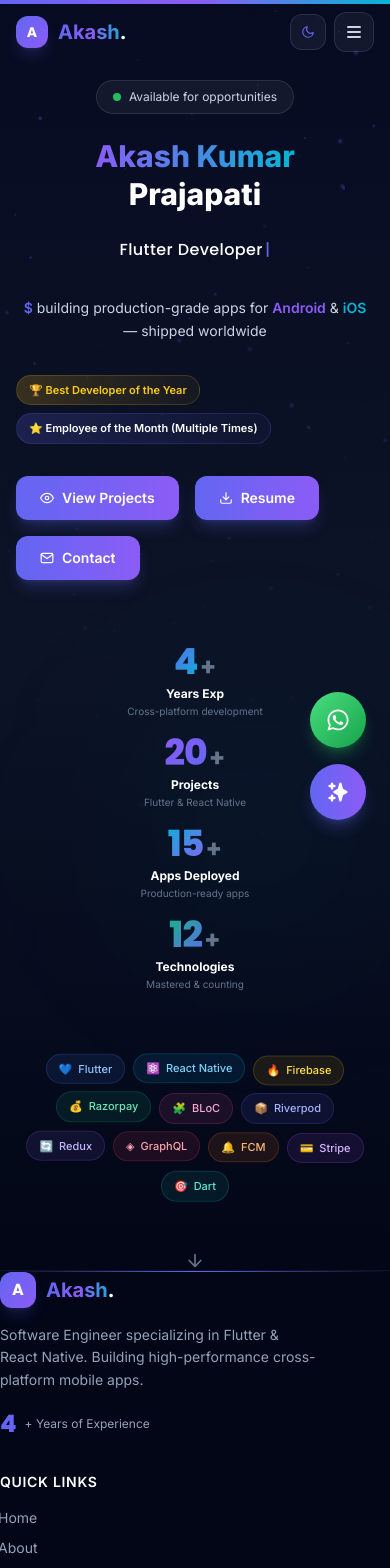
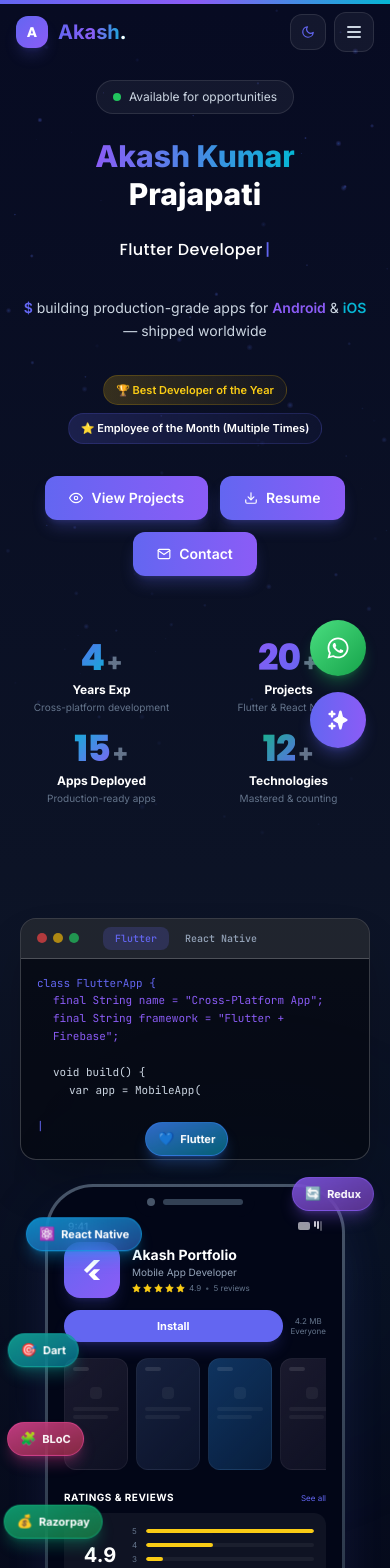
Before and after one commit to akashkumar7313/akash-portfolio, a Next.js app: page / in a window 390 px wide. Shown: the top 1568 px of the page. Built offline with nearby package versions, Linux system fonts and the light colour scheme.

Commit message:
section complted

```diff
--- a/src/components/layout/BackToTop.tsx
+++ b/src/components/layout/BackToTop.tsx
@@ -24,8 +24,8 @@ export default function BackToTop() {
           exit={{ opacity: 0, y: 20, scale: 0.8 }}
           whileHover={{ scale: 1.1 }}
           whileTap={{ scale: 0.9 }}
-          onClick={() => window.scrollTo({ top: 0, behavior: "smooth" })}
-          className="fixed bottom-6 right-6 z-40 w-12 h-12 rounded-xl bg-gradient-to-r from-accent-blue to-accent-purple flex items-center justify-center text-white shadow-lg shadow-accent-blue/25 hover:shadow-accent-blue/40 transition-shadow duration-300"
+          onClick={() => window.scrollTo({ top: 0, behavior: "auto" })}
+          className="fixed bottom-6 right-6 z-40 w-14 h-14 rounded-full bg-gradient-to-r from-accent-blue to-accent-purple flex items-center justify-center text-white shadow-lg shadow-accent-blue/25 hover:shadow-accent-blue/40 transition-shadow duration-300"
           aria-label="Back to top"
         >
           <FiArrowUp className="text-lg" />
--- a/src/components/layout/Footer.tsx
+++ b/src/components/layout/Footer.tsx
@@ -65,13 +65,13 @@ export default function Footer() {
         className="h-px bg-gradient-to-r from-transparent via-accent-blue to-transparent origin-left"
       />
 
-      <div className="max-width  sm:px-8 md:py-12">
+      <div className="max-width px-4 py-8 sm:px-8 md:py-12">
         <motion.div
           variants={containerVariants}
           initial="hidden"
           whileInView="visible"
           viewport={{ once: true }}
-          className="grid grid-cols-1 sm:grid-cols-2 lg:grid-cols-12 gap-8 md:gap-12"
+          className="grid grid-cols-1 sm:grid-cols-2 lg:grid-cols-12 gap-6 md:gap-12"
         >
           <motion.div variants={itemVariants} className="sm:col-span-2 lg:col-span-4">
             <Link href="/" className="inline-flex items-center gap-2.5 group mb-4">
@@ -120,7 +120,7 @@ export default function Footer() {
             </h4>
 
             {/* Fixed wrapper */}
-            <div className="w-[350px] mx-auto min-h-[300px]">
+            <div className="w-full max-w-[350px] mx-auto min-h-[200px] sm:min-h-[300px]">
 
               {/* Light + Dark handled by LinkedIn itself */}
               <div
--- a/src/components/layout/WhatsAppButton.tsx
+++ b/src/components/layout/WhatsAppButton.tsx
@@ -26,7 +26,7 @@ export default function WhatsAppButton() {
           exit={{ opacity: 0, scale: 0, rotate: 90 }}
           whileHover={{ scale: 1.1 }}
           whileTap={{ scale: 0.9 }}
-          className="fixed bottom-24 right-6 z-40 w-14 h-14 rounded-full bg-gradient-to-br from-green-400 to-green-600 flex items-center justify-center text-dark-100 dark:text-white text-2xl shadow-lg shadow-green-500/30 hover:shadow-green-500/50 transition-shadow duration-300"
+          className="fixed bottom-[168px] lg:bottom-24 right-6 z-50 w-14 h-14 rounded-full bg-gradient-to-br from-green-400 to-green-600 flex items-center justify-center text-white text-2xl shadow-lg shadow-green-500/30 hover:shadow-green-500/50 hover:shadow-xl transition-shadow duration-300"
           aria-label="Chat on WhatsApp"
         >
           <FaWhatsapp />
--- a/src/components/sections/Chatbot.tsx
+++ b/src/components/sections/Chatbot.tsx
@@ -74,6 +74,28 @@ export default function Chatbot() {
     sendMessage(input);
   };
 
+  const askSuggestion = async (text: string) => {
+    if (!text.trim() || loading) return;
+    setLoading(true);
+    try {
+      const res = await fetch("/api/chat", {
+        method: "POST",
+        headers: { "Content-Type": "application/json" },
+        body: JSON.stringify({ message: text.trim() }),
+      });
+      const data = await res.json();
+      const botMsg: Message = { role: "bot", text: data.reply || "Sorry, I didn't understand that." };
+      setMessages((prev) => [...prev, botMsg]);
+    } catch {
+      setMessages((prev) => [
+        ...prev,
+        { role: "bot", text: "Sorry, I'm having trouble connecting right now. Please try again." },
+      ]);
+    } finally {
+      setLoading(false);
+    }
+  };
+
   return (
     <>
       <motion.button
@@ -82,7 +104,7 @@ export default function Chatbot() {
         whileHover={{ scale: 1.1 }}
         whileTap={{ scale: 0.9 }}
         onClick={() => setOpen(true)}
-        className="fixed bottom-6 right-6 z-40 w-14 h-14 rounded-full bg-gradient-to-r from-accent-blue to-accent-purple flex items-center justify-center text-white text-2xl shadow-lg shadow-accent-blue/30 hover:shadow-accent-blue/50 transition-shadow duration-300"
+        className="fixed bottom-24 lg:bottom-6 right-6 z-50 w-14 h-14 rounded-full bg-gradient-to-r from-accent-blue to-accent-purple flex items-center justify-center text-white text-2xl shadow-lg shadow-accent-blue/30 hover:shadow-accent-blue/50 hover:shadow-xl transition-shadow duration-300"
         aria-label="Open chatbot"
       >
         <HiSparkles />
@@ -166,7 +188,7 @@ export default function Chatbot() {
                   {quickQuestions.map((q) => (
                     <button
                       key={q}
-                      onClick={() => sendMessage(q)}
+                      onClick={() => askSuggestion(q)}
                       className="px-3 py-1.5 text-[11px] font-medium rounded-full bg-[var(--glass-5)] border border-[var(--glass-10)] text-dark-300 hover:text-dark-100 dark:text-white hover:bg-[var(--glass-10)] hover:border-[var(--glass-20)] transition-all"
                     >
                       {q}
--- a/src/components/sections/Hero.tsx
+++ b/src/components/sections/Hero.tsx
@@ -166,13 +166,13 @@ export default function Hero() {
       let att = 0;
       do {
         const r = Math.random();
-        if (r < 0.10) { side = "tl"; y = Math.floor(Math.random() * 18 - 5); p = { top: `${y}%`, left: `${-Math.floor(Math.random() * 12 + 3)}%` }; }
-        else if (r < 0.20) { side = "tr"; y = Math.floor(Math.random() * 18 - 5); p = { top: `${y}%`, right: `${-Math.floor(Math.random() * 12 + 3)}%` }; }
+        if (r < 0.10) { side = "tl"; y = Math.floor(Math.random() * 18 - 5); p = { top: `${y}%`, left: `${-Math.floor(Math.random() * 6 + 3)}%` }; }
+        else if (r < 0.20) { side = "tr"; y = Math.floor(Math.random() * 18 - 5); p = { top: `${y}%`, right: `${-Math.floor(Math.random() * 6 + 3)}%` }; }
         else if (r < 0.40) { side = "t"; y = Math.floor(Math.random() * 12 - 20); p = { top: `${y}%`, left: `${Math.floor(Math.random() * 55 + 10)}%` }; }
-        else if (r < 0.50) { side = "bl"; y = 100 - Math.floor(Math.random() * 12 + 3); p = { top: `${y}%`, left: `${-Math.floor(Math.random() * 12 + 3)}%` }; }
-        else if (r < 0.62) { side = "br"; y = 100 - Math.floor(Math.random() * 12 + 3); p = { top: `${y}%`, right: `${-Math.floor(Math.random() * 12 + 3)}%` }; }
-        else if (r < 0.81) { side = "l"; y = Math.floor(Math.random() * 90 - 5); p = { top: `${y}%`, left: `${-Math.floor(Math.random() * 12 + 14)}%` }; }
-        else { side = "r"; y = Math.floor(Math.random() * 90 - 5); p = { top: `${y}%`, right: `${-Math.floor(Math.random() * 12 + 14)}%` }; }
+        else if (r < 0.50) { side = "bl"; y = 100 - Math.floor(Math.random() * 12 + 3); p = { top: `${y}%`, left: `${-Math.floor(Math.random() * 6 + 3)}%` }; }
+        else if (r < 0.60) { side = "br"; y = 100 - Math.floor(Math.random() * 12 + 3); p = { top: `${y}%`, right: `${-Math.floor(Math.random() * 6 + 3)}%` }; }
+        else if (r < 0.80) { side = "l"; y = Math.floor(Math.random() * 90 - 5); p = { top: `${y}%`, left: `${-Math.floor(Math.random() * 8 + 8)}%` }; }
+        else { side = "r"; y = Math.floor(Math.random() * 90 - 5); p = { top: `${y}%`, right: `${-Math.floor(Math.random() * 8 + 8)}%` }; }
         att++;
       } while (used.some(u => u.side[0] === side[0] && Math.abs(u.y - y) < 5) && att < 50);
       used.push({ side, y });
@@ -329,7 +329,7 @@ export default function Hero() {
               initial={{ opacity: 0, y: 20 }}
               animate={{ opacity: 1, y: 0 }}
               transition={{ duration: 0.6, delay: 0.55 }}
-              className="flex flex-wrap gap-2 mb-8"
+              className="flex flex-wrap items-center justify-center lg:justify-start gap-2 mb-8"
             >
               <span className="inline-flex items-center gap-1.5 px-3 py-1.5 text-[11px] font-semibold rounded-full bg-gradient-to-r from-yellow-500/20 to-yellow-500/5 border border-yellow-500/20 text-yellow-400">
                 🏆 Best Developer of the Year
@@ -343,7 +343,7 @@ export default function Hero() {
               initial={{ opacity: 0, y: 30 }}
               animate={{ opacity: 1, y: 0 }}
               transition={{ duration: 0.8, delay: 0.65 }}
-              className="flex flex-wrap items-center gap-4 mb-8"
+              className="flex flex-wrap items-center justify-center lg:justify-start gap-3 mb-8"
             >
               <Link href="/projects" className="btn-primary flex items-center gap-2 text-sm">
                 <FiEye />
@@ -366,7 +366,7 @@ export default function Hero() {
           </div>
 
           {/* Right - Phone + Code side by side */}
-          <div className="hidden lg:flex items-start justify-center gap-6">
+          <div className="flex flex-col lg:flex-row items-center lg:items-start justify-center gap-6">
 
 
             {/* Code — side by side with phone */}
@@ -374,10 +374,10 @@ export default function Hero() {
               initial={{ opacity: 0, x: 50 }}
               animate={{ opacity: codeVisible ? 1 : 0, x: codeVisible ? 0 : 50 }}
               transition={{ duration: 0.8, delay: 1.6 }}
-              className="w-[350px] mt-16"
+              className="w-full max-w-[350px] mt-16"
             >
-              <div className="glass rounded-2xl overflow-hidden border border-white/5 shadow-2xl shadow-accent-blue/10">
-                <div className="flex items-center gap-2 px-4 py-2 bg-white/5 border-b border-white/5">
+              <div className="rounded-2xl overflow-hidden border border-dark-300 dark:border-white/20 bg-dark-900 dark:bg-black/40 shadow-2xl shadow-black/10 dark:shadow-black/30">
+                <div className="flex items-center gap-2 px-4 py-2 bg-dark-100 dark:bg-white/10 border-b border-dark-300 dark:border-white/20">
                   <div className="flex gap-1.5">
                     <div className="w-2.5 h-2.5 rounded-full bg-red-500/70" />
                     <div className="w-2.5 h-2.5 rounded-full bg-yellow-500/70" />
@@ -409,16 +409,16 @@ export default function Hero() {
                 initial={{ opacity: 0, y: 20 }}
                 animate={{ opacity: 1, y: 0 }}
                 transition={{ duration: 0.8, delay: 1.3 }}
-                className="flex flex-col items-center gap-2 mt-24"
+                className="flex-col items-center gap-2 mt-24 hidden md:flex"
               >
                 <span className="text-dark-500 text-sm font-semibold uppercase tracking-wider">Available on</span>
                 <div className="flex items-center gap-3">
-                  <a href="" target="_blank" rel="noopener noreferrer" className="inline-flex items-center gap-2 px-4 py-3 bg-white/5 border border-white/10 rounded-xl text-white text-xs font-medium hover:bg-white/10 hover:border-green-400/50 transition-all duration-300">
+                  <a href="" target="_blank" rel="noopener noreferrer" className="inline-flex items-center gap-2 px-4 py-3 bg-dark-200 dark:bg-white/10 border border-dark-300 dark:border-white/20 rounded-xl text-dark-800 dark:text-white text-xs font-medium hover:bg-dark-300 dark:hover:bg-white/20 hover:border-green-400/50 transition-all duration-300">
                     <FaGooglePlay className="text-green-400 text-sm" />
                     Google Play
                   </a>
-                  <a href="" target="_blank" rel="noopener noreferrer" className="inline-flex items-center gap-2 px-4 py-3 bg-white/5 border border-white/10 rounded-xl text-white text-xs font-medium hover:bg-white/10 hover:border-accent-blue/50 transition-all duration-300">
-                    <FaApple className="text-white text-sm" />
+                  <a href="" target="_blank" rel="noopener noreferrer" className="inline-flex items-center gap-2 px-4 py-3 bg-dark-200 dark:bg-white/10 border border-dark-300 dark:border-white/20 rounded-xl text-dark-800 dark:text-white text-xs font-medium hover:bg-dark-300 dark:hover:bg-white/20 hover:border-accent-blue/50 transition-all duration-300">
+                    <FaApple className="text-dark-800 dark:text-white text-sm" />
                     App Store
                   </a>
                 </div>
@@ -431,7 +431,7 @@ export default function Hero() {
                 initial={{ opacity: 0, y: 40 }}
                 animate={{ opacity: 1, y: 0 }}
                 transition={{ duration: 0.8, delay: 1.2 }}
-                className="relative"
+                className="dark relative"
                 style={{ width: "300px", height: "620px" }}
               >
                 <div className="absolute inset-0 rounded-[3rem] bg-gradient-to-b from-dark-600 to-dark-800 p-[3px] shadow-2xl shadow-accent-blue/20">
@@ -552,20 +552,20 @@ export default function Hero() {
                 const p = {...badgePositions[i]};
                 if (!p.top && !p.bottom) return null;
                 const techColors: Record<string, { icon: string; from: string; to: string; border: string; text: string; shadow: string }> = {
-                  Flutter: { icon: "💙", from: "from-blue-500/30", to: "to-cyan-500/10", border: "border-blue-500/30", text: "text-blue-300", shadow: "shadow-blue-500/20" },
-                  Dart: { icon: "🎯", from: "from-teal-500/30", to: "to-cyan-500/10", border: "border-teal-500/30", text: "text-teal-300", shadow: "shadow-teal-500/20" },
-                  "React Native": { icon: "⚛️", from: "from-sky-500/30", to: "to-blue-500/10", border: "border-sky-500/30", text: "text-sky-300", shadow: "shadow-sky-500/20" },
-                  Firebase: { icon: "🔥", from: "from-yellow-500/30", to: "to-orange-500/10", border: "border-yellow-500/30", text: "text-yellow-300", shadow: "shadow-yellow-500/20" },
-                  Stripe: { icon: "💳", from: "from-purple-500/30", to: "to-indigo-500/10", border: "border-purple-500/30", text: "text-purple-300", shadow: "shadow-purple-500/20" },
-                  Razorpay: { icon: "💰", from: "from-emerald-500/30", to: "to-green-500/10", border: "border-emerald-500/30", text: "text-emerald-300", shadow: "shadow-emerald-500/20" },
-                  BLoC: { icon: "🧩", from: "from-pink-500/30", to: "to-rose-500/10", border: "border-pink-500/30", text: "text-pink-300", shadow: "shadow-pink-500/20" },
-                  Riverpod: { icon: "📦", from: "from-indigo-500/30", to: "to-violet-500/10", border: "border-indigo-500/30", text: "text-indigo-300", shadow: "shadow-indigo-500/20" },
-                  Redux: { icon: "🔄", from: "from-violet-500/30", to: "to-purple-500/10", border: "border-violet-500/30", text: "text-violet-300", shadow: "shadow-violet-500/20" },
-                  GraphQL: { icon: "◈", from: "from-rose-500/30", to: "to-pink-500/10", border: "border-rose-500/30", text: "text-rose-300", shadow: "shadow-rose-500/20" },
-                  FCM: { icon: "🔔", from: "from-orange-500/30", to: "to-amber-500/10", border: "border-orange-500/30", text: "text-orange-300", shadow: "shadow-orange-500/20" },
-                  Git: { icon: "🔀", from: "from-red-500/30", to: "to-orange-500/10", border: "border-red-500/30", text: "text-red-300", shadow: "shadow-red-500/20" },
-                  WebRTC: { icon: "📹", from: "from-cyan-500/30", to: "to-sky-500/10", border: "border-cyan-500/30", text: "text-cyan-300", shadow: "shadow-cyan-500/20" },
-                  HealthKit: { icon: "❤️", from: "from-red-500/30", to: "to-rose-500/10", border: "border-red-500/30", text: "text-red-300", shadow: "shadow-red-500/20" },
+                  Flutter: { icon: "💙", from: "from-blue-500/80", to: "to-cyan-500/50", border: "border-blue-500/60", text: "text-white", shadow: "shadow-blue-500/30" },
+                  Dart: { icon: "🎯", from: "from-teal-500/80", to: "to-cyan-500/50", border: "border-teal-500/60", text: "text-white", shadow: "shadow-teal-500/30" },
+                  "React Native": { icon: "⚛️", from: "from-sky-500/80", to: "to-blue-500/50", border: "border-sky-500/60", text: "text-white", shadow: "shadow-sky-500/30" },
+                  Firebase: { icon: "🔥", from: "from-yellow-500/80", to: "to-orange-500/50", border: "border-yellow-500/60", text: "text-white", shadow: "shadow-yellow-500/30" },
+                  Stripe: { icon: "💳", from: "from-purple-500/80", to: "to-indigo-500/50", border: "border-purple-500/60", text: "text-white", shadow: "shadow-purple-500/30" },
+                  Razorpay: { icon: "💰", from: "from-emerald-500/80", to: "to-green-500/50", border: "border-emerald-500/60", text: "text-white", shadow: "shadow-emerald-500/30" },
+                  BLoC: { icon: "🧩", from: "from-pink-500/80", to: "to-rose-500/50", border: "border-pink-500/60", text: "text-white", shadow: "shadow-pink-500/30" },
+                  Riverpod: { icon: "📦", from: "from-indigo-500/80", to: "to-violet-500/50", border: "border-indigo-500/60", text: "text-white", shadow: "shadow-indigo-500/30" },
+                  Redux: { icon: "🔄", from: "from-violet-500/80", to: "to-purple-500/50", border: "border-violet-500/60", text: "text-white", shadow: "shadow-violet-500/30" },
+                  GraphQL: { icon: "◈", from: "from-rose-500/80", to: "to-pink-500/50", border: "border-rose-500/60", text: "text-white", shadow: "shadow-rose-500/30" },
+                  FCM: { icon: "🔔", from: "from-orange-500/80", to: "to-amber-500/50", border: "border-orange-500/60", text: "text-white", shadow: "shadow-orange-500/30" },
+                  Git: { icon: "🔀", from: "from-red-500/80", to: "to-orange-500/50", border: "border-red-500/60", text: "text-white", shadow: "shadow-red-500/30" },
+                  WebRTC: { icon: "📹", from: "from-cyan-500/80", to: "to-sky-500/50", border: "border-cyan-500/60", text: "text-white", shadow: "shadow-cyan-500/30" },
+                  HealthKit: { icon: "❤️", from: "from-red-500/80", to: "to-rose-500/50", border: "border-red-500/60", text: "text-white", shadow: "shadow-red-500/30" },
                 };
                 const key = Object.keys(techColors).find(k => tech.toLowerCase().includes(k.toLowerCase())) || "";
                 const c = techColors[key] || { icon: "⚡", from: "from-slate-500/30", to: "to-slate-500/10", border: "border-slate-500/30", text: "text-slate-300", shadow: "shadow-slate-500/20" };
@@ -574,7 +574,7 @@ export default function Hero() {
                     opacity: { delay: 2.5 + i * 0.3, duration: 0.5 }, scale: { delay: 2.5 + i * 0.3, duration: 0.5 },
                     y: { repeat: Infinity, duration: 3 + (i % 3) * 0.5, ease: "easeInOut", delay: (i % 4) * 0.3 },
                     x: { repeat: Infinity, duration: 4 + (i % 2) * 0.7, ease: "easeInOut", delay: (i % 3) * 0.4 },
-                  }} className={`absolute z-20 px-3 py-1.5 text-[11px] font-bold rounded-full bg-gradient-to-br ${c.from} ${c.to} backdrop-blur-md border ${c.border} ${c.text} whitespace-nowrap shadow-lg ${c.shadow} hidden lg:flex items-center gap-1.5 w-fit`} style={p as React.CSSProperties} whileHover={{ scale: 1.2, y: -8 }}>
+                  }} className={`absolute z-20 px-3 py-1.5 text-[11px] font-bold rounded-full bg-gradient-to-br ${c.from} ${c.to} backdrop-blur-md border ${c.border} ${c.text} whitespace-nowrap shadow-lg ${c.shadow} flex items-center gap-1.5 w-fit`} style={p as React.CSSProperties} whileHover={{ scale: 1.2, y: -8 }}>
                     <span className="text-[13px]">{c.icon}</span>
                     {tech}
                   </motion.span>
@@ -584,49 +584,6 @@ export default function Hero() {
             </div>
           </div>
         </div>
-
-        {/* Mobile: Tech cloud */}
-        <motion.div
-          initial={{ opacity: 0 }}
-          animate={{ opacity: 1 }}
-          transition={{ delay: 1.8, duration: 1 }}
-          className="lg:hidden max-w-xl mx-auto mt-8"
-        >
-          <div className="flex flex-wrap justify-center gap-2">
-            {liveStack.map((tech, i) => {
-              const mobileColors: Record<string, { icon: string; bg: string; border: string; text: string }> = {
-                Flutter: { icon: "💙", bg: "bg-blue-500/10", border: "border-blue-500/20", text: "text-blue-300" },
-                Dart: { icon: "🎯", bg: "bg-teal-500/10", border: "border-teal-500/20", text: "text-teal-300" },
-                "React Native": { icon: "⚛️", bg: "bg-sky-500/10", border: "border-sky-500/20", text: "text-sky-300" },
-                Firebase: { icon: "🔥", bg: "bg-yellow-500/10", border: "border-yellow-500/20", text: "text-yellow-300" },
-                Stripe: { icon: "💳", bg: "bg-purple-500/10", border: "border-purple-500/20", text: "text-purple-300" },
-                Razorpay: { icon: "💰", bg: "bg-emerald-500/10", border: "border-emerald-500/20", text: "text-emerald-300" },
-                BLoC: { icon: "🧩", bg: "bg-pink-500/10", border: "border-pink-500/20", text: "text-pink-300" },
-                Riverpod: { icon: "📦", bg: "bg-indigo-500/10", border: "border-indigo-500/20", text: "text-indigo-300" },
-                Redux: { icon: "🔄", bg: "bg-violet-500/10", border: "border-violet-500/20", text: "text-violet-300" },
-                GraphQL: { icon: "◈", bg: "bg-rose-500/10", border: "border-rose-500/20", text: "text-rose-300" },
-                FCM: { icon: "🔔", bg: "bg-orange-500/10", border: "border-orange-500/20", text: "text-orange-300" },
-                Git: { icon: "🔀", bg: "bg-red-500/10", border: "border-red-500/20", text: "text-red-300" },
-                WebRTC: { icon: "📹", bg: "bg-cyan-500/10", border: "border-cyan-500/20", text: "text-cyan-300" },
-                HealthKit: { icon: "❤️", bg: "bg-red-500/10", border: "border-red-500/20", text: "text-red-300" },
-              };
-              const key = Object.keys(mobileColors).find(k => tech.toLowerCase().includes(k.toLowerCase())) || "";
-              const m = mobileColors[key] || { icon: "⚡", bg: "bg-slate-500/10", border: "border-slate-500/20", text: "text-slate-300" };
-              return (
-                <motion.span
-                  key={tech}
-                  initial={{ opacity: 0, y: 15 }}
-                  animate={{ opacity: 1, y: [0, -3, 0] }}
-                  transition={{ y: { repeat: Infinity, duration: 2.5 + (i % 3) * 0.5, ease: "easeInOut", delay: (i % 4) * 0.15 } }}
-                  className={`px-3 py-1.5 text-[11px] font-medium rounded-full ${m.bg} border ${m.border} ${m.text} flex items-center gap-1.5`}
-                >
-                  <span>{m.icon}</span>
-                  {tech}
-                </motion.span>
-              );
-            })}
-          </div>
-        </motion.div>
 
         <motion.div
           initial={{ opacity: 0 }}
--- a/src/components/sections/Stats.tsx
+++ b/src/components/sections/Stats.tsx
@@ -35,7 +35,7 @@ export default function Stats() {
   return (
     <section className="overflow-hidden py-8 md:py-12">
       <div className="max-width" ref={ref}>
-        <div className="flex flex-col md:flex-row md:items-center justify-center gap-4 md:gap-0 md:divide-x md:divide-[var(--glass-10)]">
+        <div className="grid grid-cols-2 md:flex md:flex-row md:items-center justify-center gap-4 md:gap-0 md:divide-x md:divide-[var(--glass-10)]">
           {stats.map((stat, idx) => (
             <motion.div
               key={stat.label}
```
